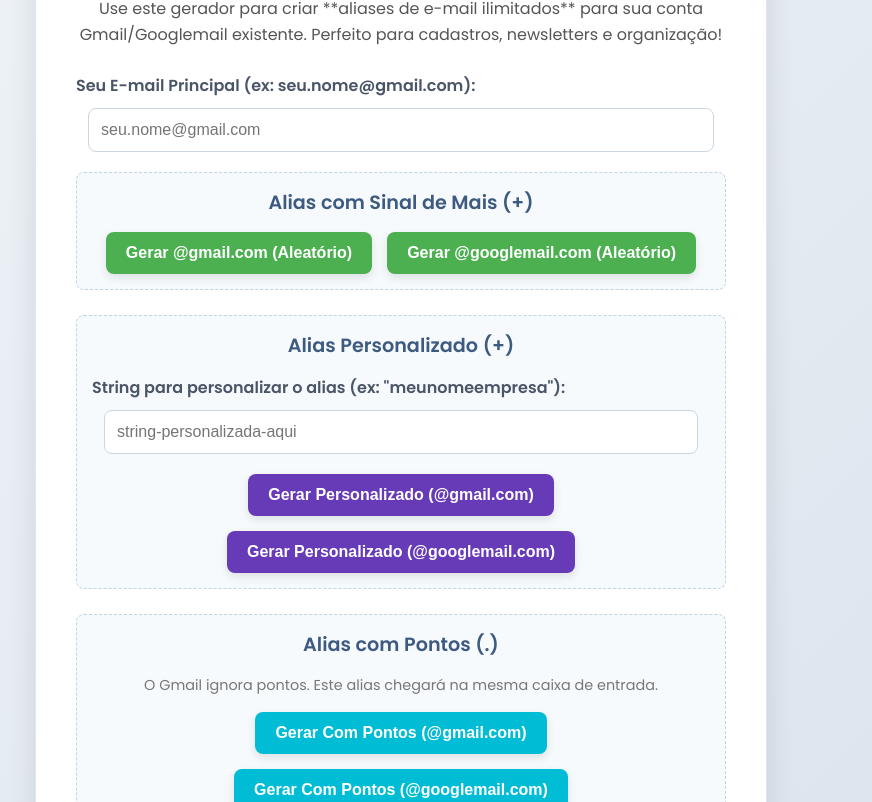
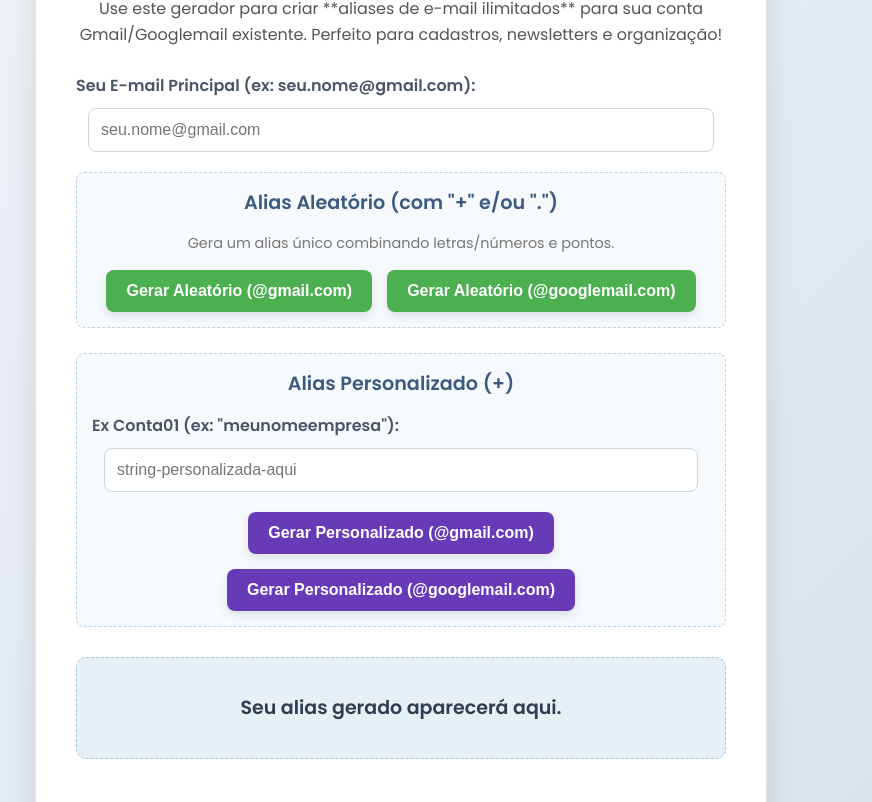
Before and after one commit to remotalogin/alias, a plain HTML site: page index.html in a window 1280 px wide. Shown: the part 150-952 px from the top of the page, without its empty margins (239-1111 px from the left). Drawn offline with Linux system fonts and the light colour scheme.

Commit message:
Update index.html

```diff
--- a/index.html
+++ b/index.html
@@ -27,7 +27,7 @@
             box-shadow: 0 10px 30px rgba(0, 0, 0, 0.1);
             text-align: center;
             width: 100%;
-            max-width: 650px; /* Aumentado um pouco para acomodar mais botões */
+            max-width: 650px;
             border: 1px solid #e0e6ed;
         }
         h1 {
@@ -62,7 +62,7 @@
             box-shadow: 0 0 0 3px rgba(66, 153, 225, 0.2);
             outline: none;
         }
-        .button-section { /* Nova classe para agrupar botões por tipo */
+        .button-section {
             margin-bottom: 25px;
             padding: 15px;
             border: 1px dashed #c0d3e7;
@@ -83,40 +83,34 @@
         }
         button {
             color: white;
-            padding: 12px 20px; /* Ajustado um pouco o padding para botões */
+            padding: 12px 20px;
             border: none;
             border-radius: 8px;
             cursor: pointer;
-            font-size: 16px; /* Ajustado tamanho da fonte */
+            font-size: 16px;
             font-weight: 600;
             transition: background-color 0.3s ease, transform 0.2s ease;
             box-shadow: 0 4px 10px rgba(0, 0, 0, 0.1);
         }
-        #generateGmailBtn, #generateGooglemailBtn { /* Botões aleatórios */
+        #generateRandomBtn, #generateRandomGooglemailBtn { /* Novo ID para o botão aleatório combinado */
             background-color: #4CAF50;
         }
-        #generateGmailBtn:hover, #generateGooglemailBtn:hover {
+        #generateRandomBtn:hover, #generateRandomGooglemailBtn:hover {
             background-color: #45a049;
             transform: translateY(-2px);
         }
-        #generateCustomGmailBtn, #generateCustomGooglemailBtn { /* Botões personalizados */
-            background-color: #673ab7; /* Roxo */
+        #generateCustomGmailBtn, #generateCustomGooglemailBtn {
+            background-color: #673ab7;
         }
         #generateCustomGmailBtn:hover, #generateCustomGooglemailBtn:hover {
             background-color: #5e35b1;
             transform: translateY(-2px);
         }
-        #generateDotGmailBtn, #generateDotGooglemailBtn { /* Botões de ponto */
-            background-color: #00bcd4; /* Azul-claro */
-        }
-        #generateDotGmailBtn:hover, #generateDotGooglemailBtn:hover {
-            background-color: #00acc1;
-            transform: translateY(-2px);
-        }
+        /* Os estilos para botões de "pontos" separados foram removidos, pois a lógica foi combinada */
         #copyButton {
             background-color: #007bff;
             display: none;
-            margin-top: 25px; /* Espaço acima do botão copiar */
+            margin-top: 25px;
         }
         #copyButton:hover {
             background-color: #0056b3;
@@ -160,29 +154,21 @@
         <input type="email" id="baseEmail" placeholder="seu.nome@gmail.com" required>
 
         <div class="button-section">
-            <h3>Alias com Sinal de Mais (+)</h3>
+            <h3>Alias Aleatório (com "+" e/ou ".")</h3>
+            <p style="font-size:0.9em; color:#777; margin-top:5px; margin-bottom:15px;">Gera um alias único combinando letras/números e pontos.</p>
             <div class="button-group">
-                <button id="generateGmailBtn" onclick="generateAlias('gmail.com', 'random')">Gerar @gmail.com (Aleatório)</button>
-                <button id="generateGooglemailBtn" onclick="generateAlias('googlemail.com', 'random')">Gerar @googlemail.com (Aleatório)</button>
+                <button id="generateRandomBtn" onclick="generateAlias('gmail.com', 'random')">Gerar Aleatório (@gmail.com)</button>
+                <button id="generateRandomGooglemailBtn" onclick="generateAlias('googlemail.com', 'random')">Gerar Aleatório (@googlemail.com)</button>
             </div>
         </div>
 
         <div class="button-section">
             <h3>Alias Personalizado (+)</h3>
-            <label for="customAliasString">String para personalizar o alias (ex: "meunomeempresa"):</label>
+            <label for="customAliasString"> Ex Conta01 (ex: "meunomeempresa"):</label>
             <input type="text" id="customAliasString" placeholder="string-personalizada-aqui">
             <div class="button-group">
                 <button id="generateCustomGmailBtn" onclick="generateAlias('gmail.com', 'custom')">Gerar Personalizado (@gmail.com)</button>
                 <button id="generateCustomGooglemailBtn" onclick="generateAlias('googlemail.com', 'custom')">Gerar Personalizado (@googlemail.com)</button>
-            </div>
-        </div>
-
-        <div class="button-section">
-            <h3>Alias com Pontos (.)</h3>
-            <p style="font-size:0.9em; color:#777; margin-top:5px; margin-bottom:15px;">O Gmail ignora pontos. Este alias chegará na mesma caixa de entrada.</p>
-            <div class="button-group">
-                <button id="generateDotGmailBtn" onclick="generateAlias('gmail.com', 'dots')">Gerar Com Pontos (@gmail.com)</button>
-                <button id="generateDotGooglemailBtn" onclick="generateAlias('googlemail.com', 'dots')">Gerar Com Pontos (@googlemail.com)</button>
             </div>
         </div>
 
@@ -235,43 +221,47 @@
                 return;
             }
 
+            const username = baseEmail.split('@')[0];
+            // Remove pontos existentes do nome de usuário principal para *evitar duplicidade* ao adicionar novos pontos aleatórios.
+            // Para aliases do tipo '+' ou 'random' (que incluirá '+'), o Gmail já ignora os pontos, então é bom ter um base limpa.
+            const cleanUsernameForPlus = username.replace(/\./g, '');
 
-            const username = baseEmail.split('@')[0];
-            // Remove qualquer ponto do nome de usuário ANTES de processar para aliases de + ou .
-            const cleanUsername = username.replace(/\./g, '');
+            let finalAliasPart; // Esta será a parte depois do '+' para o alias
+            let finalUsername; // Este será o nome de usuário com pontos, se aplicável
 
-            let generatedAlias;
             if (aliasType === 'random') {
+                // Lógica combinada para alias aleatório com '+' e pontos no username
                 const characters = 'abcdefghijklmnopqrstuvwxyz0123456789';
                 let randomString = '';
-                const length = 8;
-                for (let i = 0; i < length; i++) {
+                const plusStringLength = 8; // Tamanho da string após o '+'
+                for (let i = 0; i < plusStringLength; i++) {
                     randomString += characters.charAt(Math.floor(Math.random() * characters.length));
                 }
-                generatedAlias = `${cleanUsername}+${randomString}@${domainType}`;
-            } else if (aliasType === 'custom') {
-                generatedAlias = `${cleanUsername}+${customString}@${domainType}`;
-            } else if (aliasType === 'dots') {
-                // Gera um alias com pontos aleatórios
-                // Pegamos o nome de usuário original e inserimos pontos
-                // Primeiro, removemos pontos existentes para garantir que a adição seja controlada
-                const originalUsernameWithoutDots = username.replace(/\./g, '');
+                finalAliasPart = randomString;
+
+                // Agora, adicione pontos aleatoriamente ao nome de usuário original (sem os pontos iniciais)
+                // Usamos o username original (já que é de onde queremos a variação de pontos)
+                const usernameForDots = username.replace(/\./g, ''); // Garante que a base para adicionar pontos esteja limpa
                 let dottedUsername = '';
-                for (let i = 0; i < originalUsernameWithoutDots.length; i++) {
-                    dottedUsername += originalUsernameWithoutDots[i];
-                    // Adiciona um ponto aleatoriamente, mas não no final
-                    if (i < originalUsernameWithoutDots.length - 1 && Math.random() < 0.4) { // 40% chance de adicionar um ponto
+                for (let i = 0; i < usernameForDots.length; i++) {
+                    dottedUsername += usernameForDots[i];
+                    // Chance de adicionar um ponto (mas não no final)
+                    if (i < usernameForDots.length - 1 && Math.random() < 0.3) { // 30% de chance de adicionar um ponto
                         dottedUsername += '.';
                     }
                 }
-                // Se o nome de usuário original for tipo "a.b.c", "abc" será o base para os pontos aleatórios
-                // Para garantir que sempre haja pelo menos um ponto se o nome de usuário original não tiver nenhum
-                if (originalUsernameWithoutDots.length > 1 && !dottedUsername.includes('.')) {
-                    // Adiciona um ponto em uma posição aleatória se não houver nenhum
-                    const randomIndex = Math.floor(Math.random() * (originalUsernameWithoutDots.length - 1)) + 1;
-                    dottedUsername = originalUsernameWithoutDots.slice(0, randomIndex) + '.' + originalUsernameWithoutDots.slice(randomIndex);
+                // Se nenhum ponto foi adicionado e o nome de usuário é longo o suficiente, adicione pelo menos um para garantir variabilidade
+                if (usernameForDots.length > 1 && !dottedUsername.includes('.') && Math.random() < 0.5) { // 50% chance de forçar um ponto
+                     const randomIndex = Math.floor(Math.random() * (usernameForDots.length - 1)) + 1;
+                     dottedUsername = usernameForDots.slice(0, randomIndex) + '.' + usernameForDots.slice(randomIndex);
                 }
-                generatedAlias = `${dottedUsername}@${domainType}`;
+                finalUsername = dottedUsername;
+
+                // O alias final combina o nome de usuário com pontos com o '+randomString'
+                generatedAlias = `${finalUsername}+${finalAliasPart}@${domainType}`;
+
+            } else if (aliasType === 'custom') {
+                generatedAlias = `${cleanUsernameForPlus}+${customString}@${domainType}`;
             }
 
             aliasResultDiv.textContent = generatedAlias;
```
